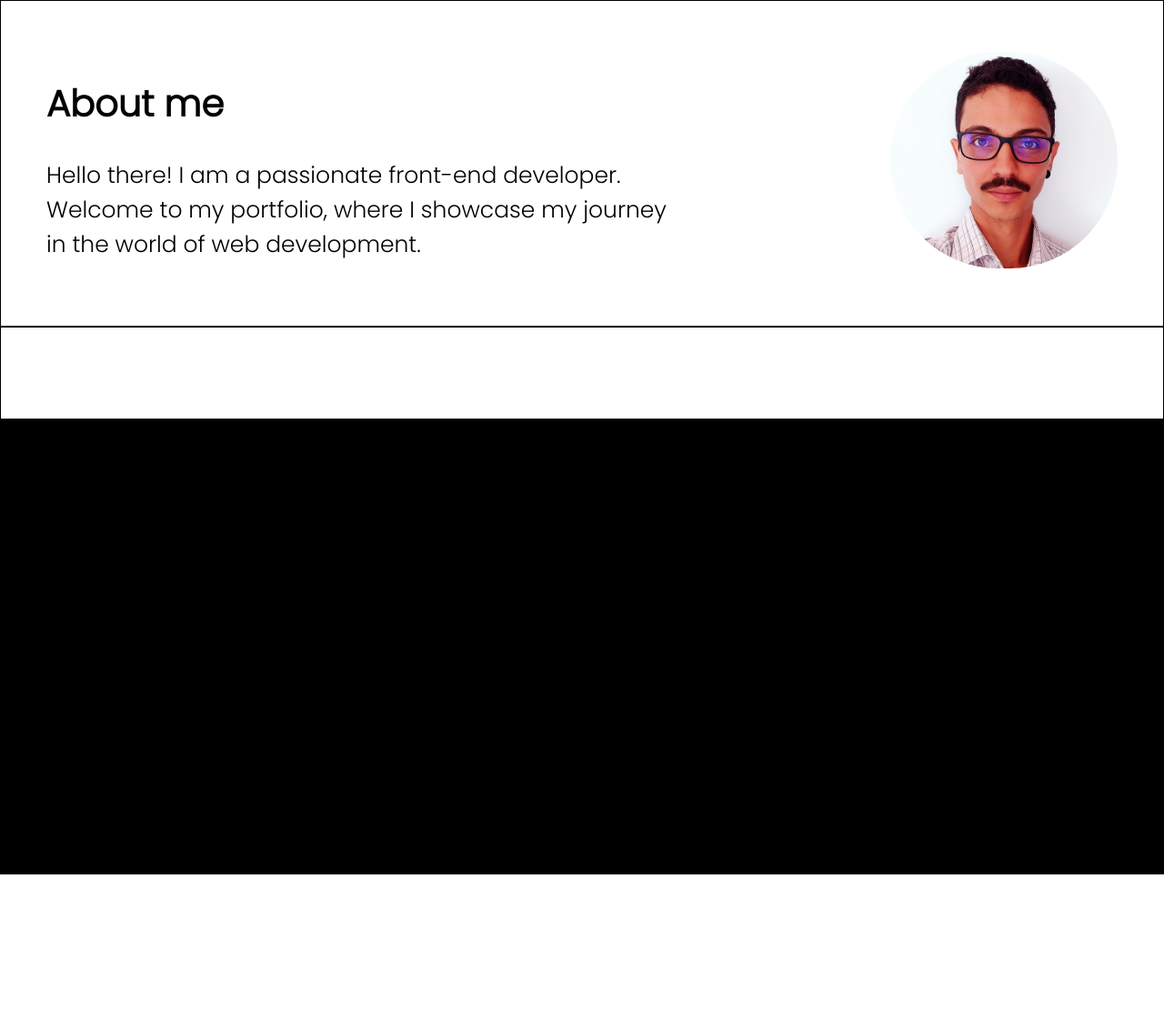
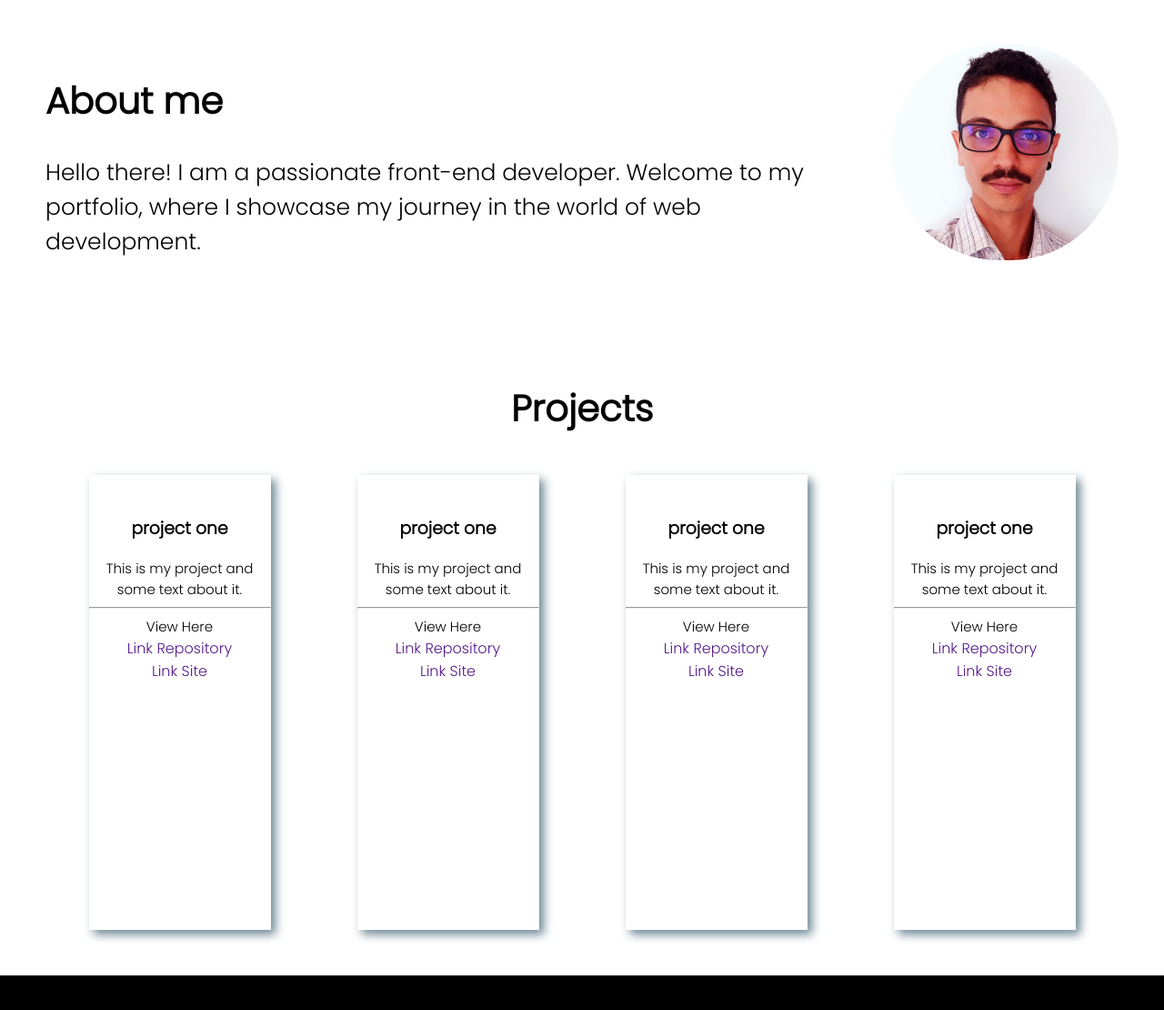
Before and after one commit to Programmerarantes/portfolio, a plain HTML site: page index.html in a window 1280 px wide. Shown: the part 802-1912 px from the top of the page at 91% size. Before the commit the page ends 1763 px from the top, so only its background shows below. Drawn offline with Linux system fonts and the light colour scheme.

Commit message:
adicionando container-project

```diff
--- a/index.html
+++ b/index.html
@@ -50,7 +50,55 @@
             <img class="perfil" src="images/IMG_20230527_113740.jpg.png" alt="">
         </div>
     </section>
-    <section class="container-subsection"></section>
+    <section class="container-subsection-two">
+        <h2>Projects</h2>
+        <div class="container-project">
+            <div class="project-board">
+                <img class="project-image" src="" alt="">
+                <h3>project one</h3>
+                <p class="subtitle">This is my project and some text about it. </p>
+                <hr/>
+                <p class="subtitle">View Here</p>
+                <div class="btn-projects">
+                    <a href="">Link Repository</a>
+                    <a href="">Link Site</a>
+                </div>
+            </div>
+            <div class="project-board">
+                <img class="project-image" src="" alt="">
+                <h3>project one</h3>
+                <p class="subtitle">This is my project and some text about it. </p>
+                <hr/>
+                <p class="subtitle">View Here</p>
+                <div class="btn-projects">
+                    <a href="">Link Repository</a>
+                    <a href="">Link Site</a>
+                </div>
+            </div>
+            <div class="project-board">
+                <img class="project-image" src="" alt="">
+                <h3>project one</h3>
+                <p class="subtitle">This is my project and some text about it. </p>
+                <hr/>
+                <p class="subtitle">View Here</p>
+                <div class="btn-projects">
+                    <a href="">Link Repository</a>
+                    <a href="">Link Site</a>
+                </div>
+            </div>
+            <div class="project-board">
+                <img class="project-image" src="" alt="">
+                <h3>project one</h3>
+                <p class="subtitle">This is my project and some text about it. </p>
+                <hr/>
+                <p class="subtitle">View Here</p>
+                <div class="btn-projects">
+                    <a href="">Link Repository</a>
+                    <a href="">Link Site</a>
+                </div>
+            </div>
+        </div>
+    </section>
     <footer></footer>
 
     <script src="script.js"></script>
--- a/style.css
+++ b/style.css
@@ -2,18 +2,17 @@
 
 a {
     text-decoration: none;
-    color: white;
 }
 body {
     font-family: 'Poppins', sans-serif;
     margin: 0;
 }
 section {
-    border: solid black 1px;
+    background-color: white;
 }
 
 .container-one {
-    background-color: black;
+    background-color: #1c1d25;
     height: 100vh;
     color: white;
     font-size: 25px;
@@ -21,18 +20,16 @@ section {
 
 nav {
     display: flex;
-    align-items: center;
     justify-content: space-between;
-    height: 15vh;
 }
 ul {
     display: flex;
     width: 500px;
-    align-items: center;
-    justify-content: space-between;
+    justify-content: space-around;
     font-size: 25px;
 }
 li {
+    list-style-type: none;
     width: 200px;
 }
 h1 {
@@ -49,6 +46,10 @@ p {
     font-size: 25px;
     font-weight: 300;
     margin: 0;
+}
+.subtitle {
+    font-size: 15px;
+    font-weight: 300px;
 }
 .logo {
     height: 60px;
@@ -92,34 +93,44 @@ p {
 .container-subsection {
     display: flex;
     align-items: center;
-    justify-content: space-between
-    ;
+    justify-content: space-around;
     padding: 50px;
 }
-@media (max-width: 992px) {
-    .container-subsection {
-        flex-direction: column;
-    }
-    .about-me p {
-        flex-wrap: wrap;
-    }
-
+.container-subsection-two {
+    display: flex;
+    flex-direction: column;
+    text-align: center;
+    padding: 50px;
 }
 .about-me h2 {
     margin-bottom: 20px;
 }
-.about-me p{
-    width: 700px;
-    display: flex;
-    text-align: left;
-    justify-content: center;
-    padding-bottom: 20px;
-}
 .perfil {
     width: 250px;
     border-radius: 150px;
+    margin-left: 80px;
+}
+.container-perfil {
+    display: flex;
+    align-items: center;
+}
+.project-board {
+    width: 200px;
+    height: 500px;
+    box-shadow: 5px 5px 10px rgb(110, 136, 149);
+}
+.container-project {
+    display: flex;
+    justify-content: space-around;
+}
+.btn-projects a{
+    display: flex;
+    justify-content: center;
+    text-align: center;
 }
 footer {
-    height: 500px;
     background-color: black;
+    color: white;
+    text-align: center;
+    padding: 40px;
 }
```
